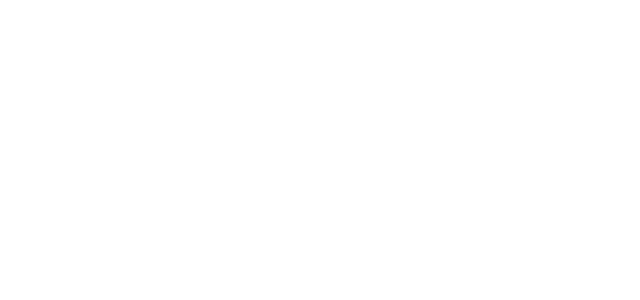
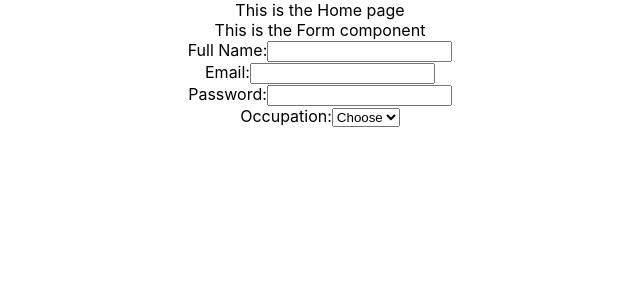
Before and after one commit to hugh18019/user-creation-form, a React (Create React App) app: page / in a window 1280 px wide. Shown: the top 300 px of the page, without its empty margins (320-960 px from the left). Built offline with nearby package versions, Linux system fonts and the light colour scheme.

Commit message:
Added input form for creating a new user

```diff
--- a/src/App.js
+++ b/src/App.js
@@ -1,9 +1,11 @@
 import logo from './logo.svg';
 import './App.css';
+import Home from './pages/Home';
 
 function App() {
   return (
     <div className="App">
+      <Home />
     </div>
   );
 }
--- a/src/components/Form/index.js
+++ b/src/components/Form/index.js
@@ -1,10 +1,44 @@
-import React from 'react';
+import React, { useState, useEffect } from 'react';
 
 const Form = () => {
 
     return (
         <div>
             This is the Form component
+            <form>
+                <div>
+                    <label htmlFor="fullName">Full Name:</label>
+                    <input
+                        name="fullName"
+                        type="fullName"
+                        id="fullName"
+                    />
+                </div>
+                <div>
+                    <label htmlFor="email">Email:</label>
+                    <input
+                        name="email"
+                        type="email"
+                        id="email"
+                    />
+                </div>
+                <div>
+                    <label htmlFor="pwd">Password:</label>
+                    <input
+                        name="password"
+                        type="password"
+                        id="pwd"
+                    />
+                </div>
+                <div>
+                    <label htmlFor="occupation">Occupation:</label>
+                    <select>
+                        <option>Choose</option>
+                        <option value='1'>One</option>
+                    </select>
+                </div>
+            </form>
+
         </div>
     )
 }
--- a/src/pages/Home/index.js
+++ b/src/pages/Home/index.js
@@ -1,10 +1,12 @@
 import React from 'react';
+import Form from '../../components/Form';
 
 const Home = () => {
 
     return (
         <div>
             This is the Home page
+            <Form />
         </div>
     )
 }
```
